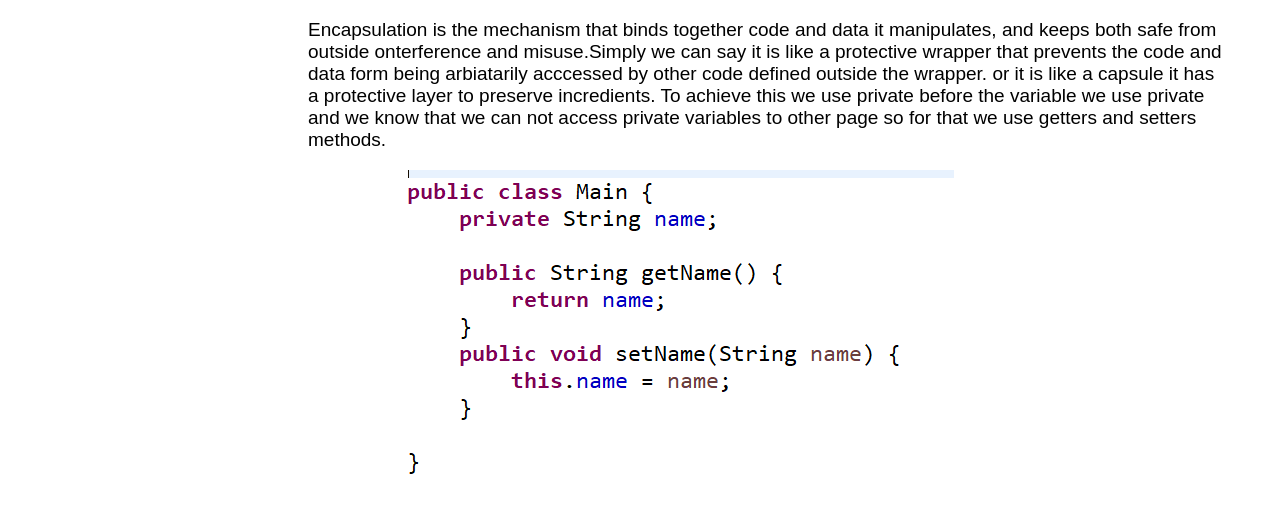
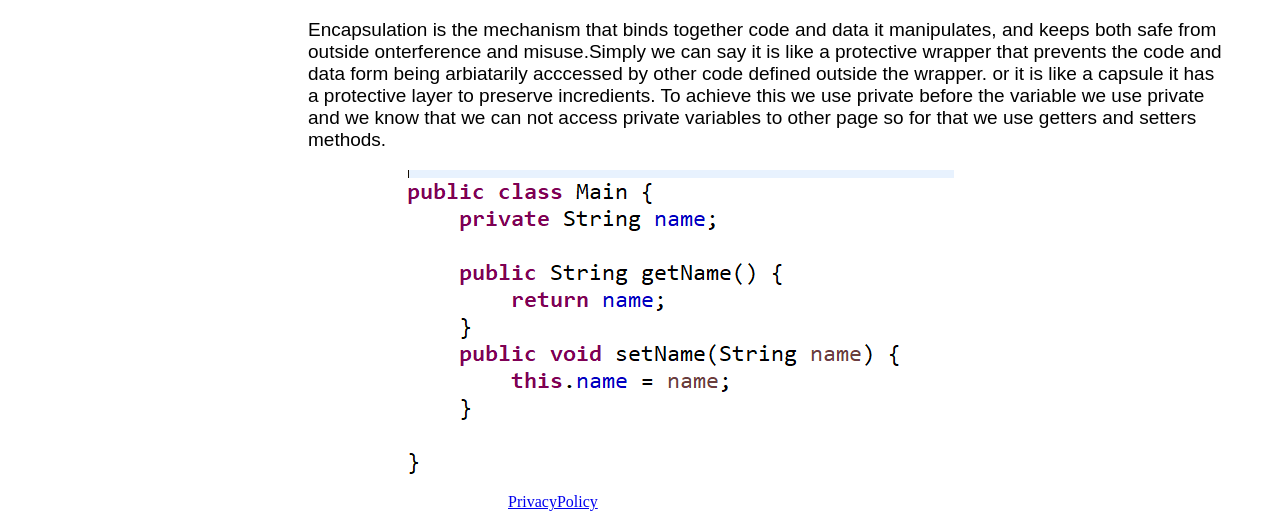
Before and after one commit to sri67234/sri67234.github.io, a plain HTML site: page index.html in a window 1280 px wide. Shown: the part 426-945 px from the top of the page. Drawn offline with Linux system fonts and the light colour scheme.

Commit message:
Update index.html

```diff
--- a/index.html
+++ b/index.html
@@ -39,12 +39,16 @@ background-color:#d279a6;
   background-color: #04AA6D;
   color: white;
 }
+   a.f{
+      padding-left:500px;
+   }
 </style>
 </head>
 <body>
 <div class="topnav">
 <h1 class="a"><u>Object Oriented Programming</u> </h1><br>
 <a class ="active" href="https://sri67234.github.io/">Home</a>
+
 </div>
 <p >Object-oriented programming is the core of java.In fact all the java programs are to
    atleast some extent<br> object oriented.These things helps us to write programs easily for
@@ -59,5 +63,6 @@ it is like a protective wrapper that prevents the code and<br> data form being a
  a capsule it has <br>a protective layer to preserve incredients. To achieve this we use private before the variable we use private <br>and we know that we can not
 access private variables to other page so for that we use getters and setters methods. </p>
  <img class="c"src="encapuslation.PNG">
+   <a class="f" href="https://sri67234.github.io/privacy/">PrivacyPolicy</a>
 </body>
 </html>
```
